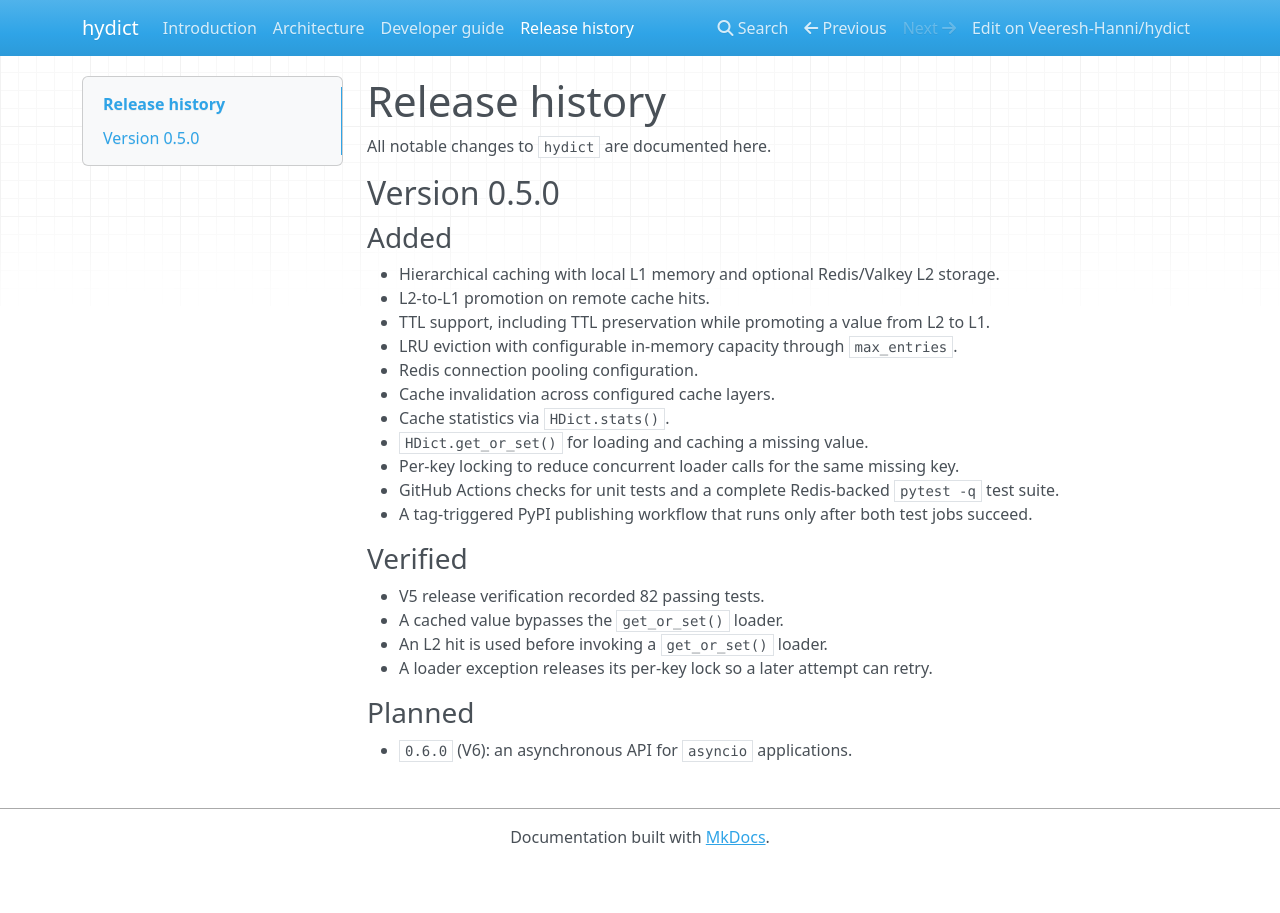
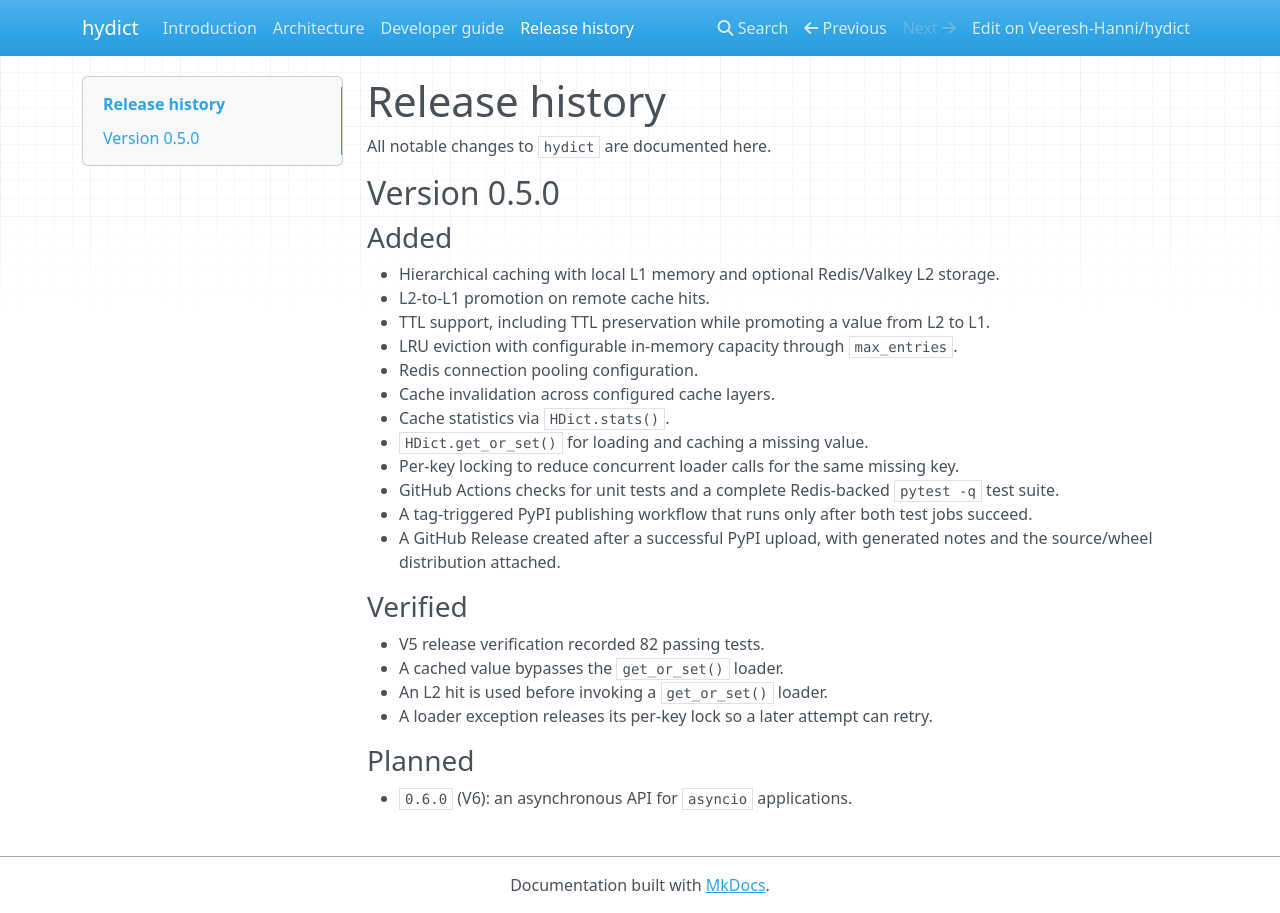
Before and after one commit to Veeresh-Hanni/hydict, an MkDocs documentation site: the page built from docs/changelog.md, in a window 1280 px wide. Built offline with MkDocs 1.6.1, drawn with Linux system fonts in a browser that asks for light colours; nearby versions of some CDN libraries.

Commit message:
update ci/cd for github release

```diff
--- a/docs/changelog.md
+++ b/docs/changelog.md
@@ -19,6 +19,8 @@ All notable changes to `hydict` are documented here.
   test suite.
 - A tag-triggered PyPI publishing workflow that runs only after both test jobs
   succeed.
+- A GitHub Release created after a successful PyPI upload, with generated notes
+  and the source/wheel distribution attached.
 
 ### Verified
 
```
Also changed, not shown: CHANGELOG.md (+2 -0 lines), README.md (+3 -1 lines), 2 other files.
